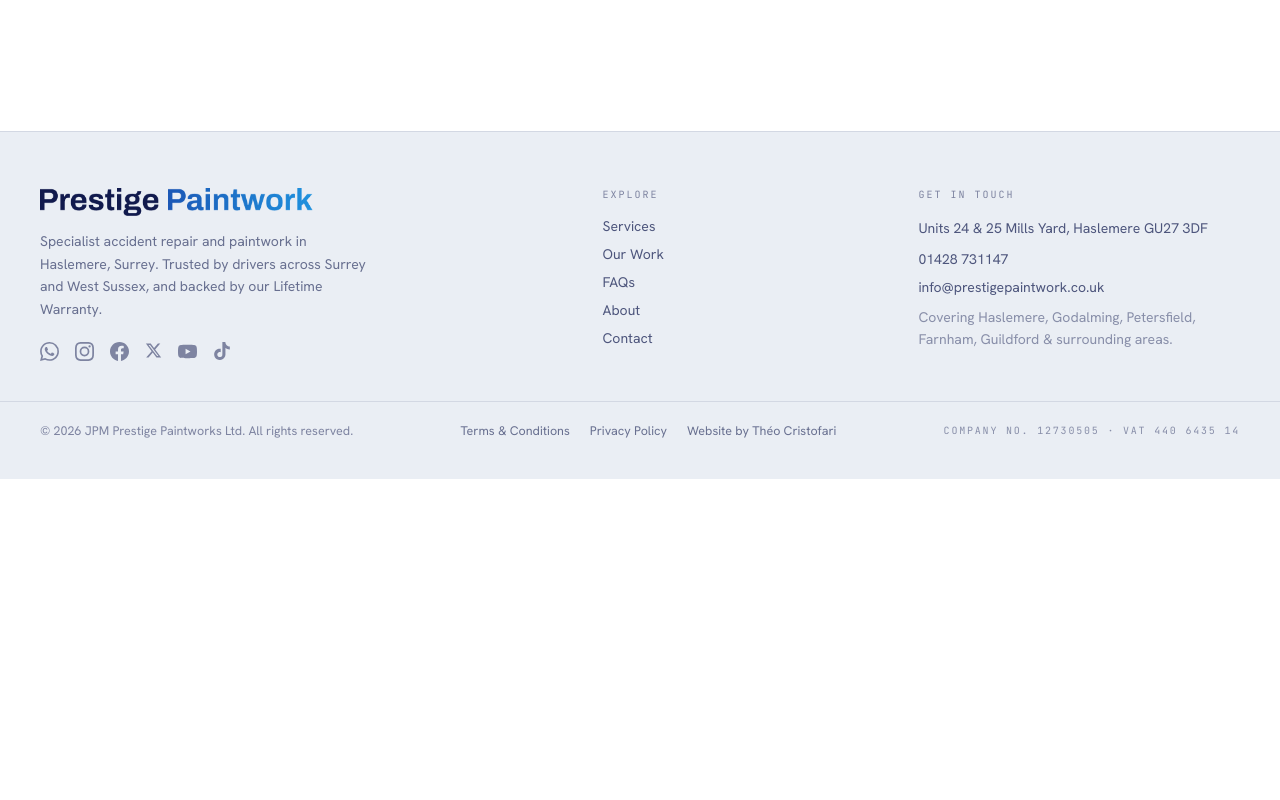
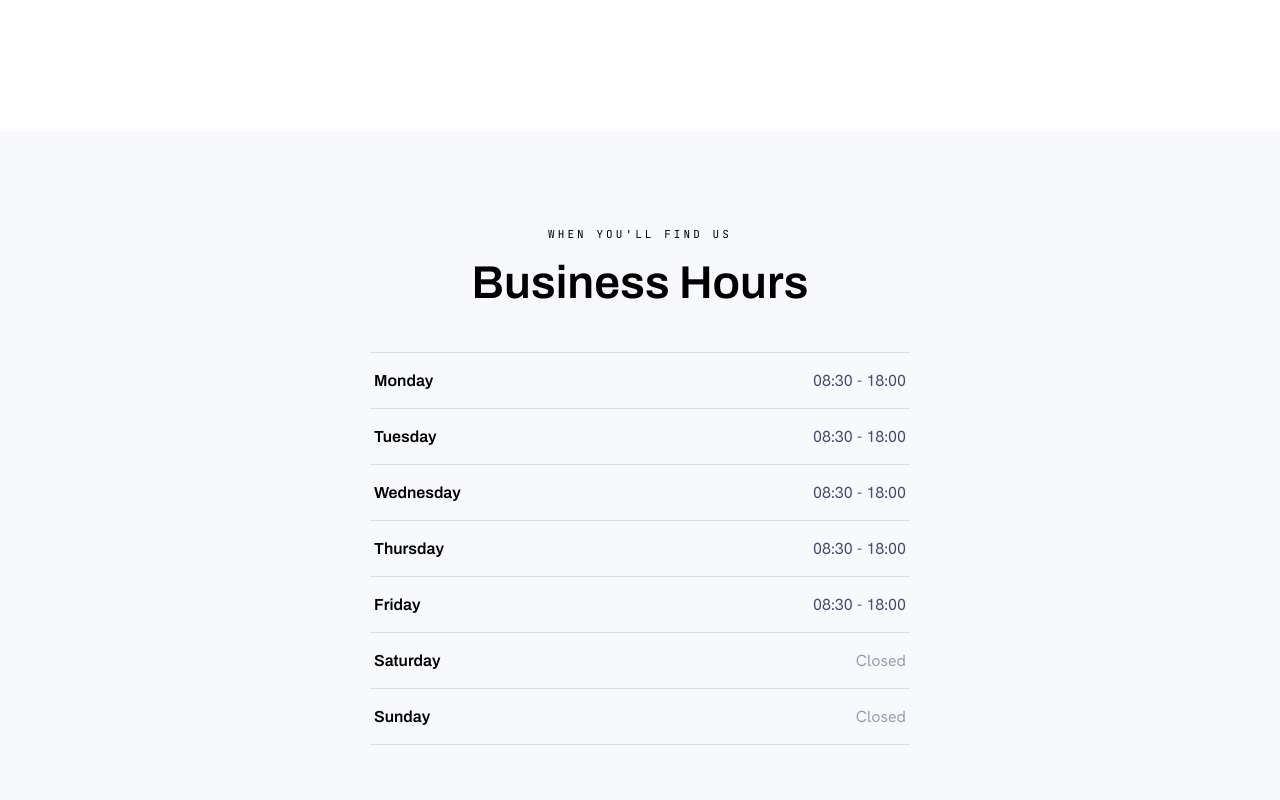
Before and after one commit to TheoCristofari/prestige-painting, a website built with Vite: page contact.html in a window 1280 px wide. Shown: the part 1140-1940 px from the top of the page. Before the commit the page ends 1619 px from the top, so only its background shows below. Built offline with nearby package versions, Linux system fonts and the light colour scheme.

Commit message:
Add business hours to contact page

```diff
--- a/contact.html
+++ b/contact.html
@@ -608,6 +608,46 @@ html.pp-ready body {
     </div>
   </section>
 
+  <!-- ============ BUSINESS HOURS ============ -->
+  <section style="background:#F7F9FC;padding:96px 0">
+    <div style="max-width:620px;margin:0 auto;padding:0 40px">
+      <div style="text-align:center;margin-bottom:44px">
+        <div style="font-family:'JetBrains Mono',monospace;font-size:11px;letter-spacing:0.28em;text-transform:uppercase;color:var(--accent,#1E90DF);margin-bottom:18px">When you'll find us</div>
+        <h2 style="font-family:'Archivo',sans-serif;font-weight:600;font-size:46px;line-height:1.06;margin:0;color:var(--ink,#111A4D)">Business Hours</h2>
+      </div>
+      <div style="border-top:1px solid rgba(17,26,77,0.12)">
+        <div style="display:flex;justify-content:space-between;align-items:center;padding:17px 4px;border-bottom:1px solid rgba(17,26,77,0.12)">
+          <span style="font-family:'Archivo',sans-serif;font-weight:600;font-size:16px;color:var(--ink,#111A4D)">Monday</span>
+          <span style="font-size:16px;color:rgba(17,26,77,0.78)">08:30 - 18:00</span>
+        </div>
+        <div style="display:flex;justify-content:space-between;align-items:center;padding:17px 4px;border-bottom:1px solid rgba(17,26,77,0.12)">
+          <span style="font-family:'Archivo',sans-serif;font-weight:600;font-size:16px;color:var(--ink,#111A4D)">Tuesday</span>
+          <span style="font-size:16px;color:rgba(17,26,77,0.78)">08:30 - 18:00</span>
+        </div>
+        <div style="display:flex;justify-content:space-between;align-items:center;padding:17px 4px;border-bottom:1px solid rgba(17,26,77,0.12)">
+          <span style="font-family:'Archivo',sans-serif;font-weight:600;font-size:16px;color:var(--ink,#111A4D)">Wednesday</span>
+          <span style="font-size:16px;color:rgba(17,26,77,0.78)">08:30 - 18:00</span>
+        </div>
+        <div style="display:flex;justify-content:space-between;align-items:center;padding:17px 4px;border-bottom:1px solid rgba(17,26,77,0.12)">
+          <span style="font-family:'Archivo',sans-serif;font-weight:600;font-size:16px;color:var(--ink,#111A4D)">Thursday</span>
+          <span style="font-size:16px;color:rgba(17,26,77,0.78)">08:30 - 18:00</span>
+        </div>
+        <div style="display:flex;justify-content:space-between;align-items:center;padding:17px 4px;border-bottom:1px solid rgba(17,26,77,0.12)">
+          <span style="font-family:'Archivo',sans-serif;font-weight:600;font-size:16px;color:var(--ink,#111A4D)">Friday</span>
+          <span style="font-size:16px;color:rgba(17,26,77,0.78)">08:30 - 18:00</span>
+        </div>
+        <div style="display:flex;justify-content:space-between;align-items:center;padding:17px 4px;border-bottom:1px solid rgba(17,26,77,0.12)">
+          <span style="font-family:'Archivo',sans-serif;font-weight:600;font-size:16px;color:var(--ink,#111A4D)">Saturday</span>
+          <span style="font-size:16px;color:rgba(17,26,77,0.40)">Closed</span>
+        </div>
+        <div style="display:flex;justify-content:space-between;align-items:center;padding:17px 4px;border-bottom:1px solid rgba(17,26,77,0.12)">
+          <span style="font-family:'Archivo',sans-serif;font-weight:600;font-size:16px;color:var(--ink,#111A4D)">Sunday</span>
+          <span style="font-size:16px;color:rgba(17,26,77,0.40)">Closed</span>
+        </div>
+      </div>
+    </div>
+  </section>
+
   <!-- ============ FOOTER ============ -->
   <footer style="background:#EAEEF4;border-top:1px solid rgba(17,26,77,0.10)">
     <div style="max-width:1280px;margin:0 auto;padding:56px 40px 40px;display:grid;grid-template-columns:1.92fr 1fr 1.2fr;gap:48px">
```
